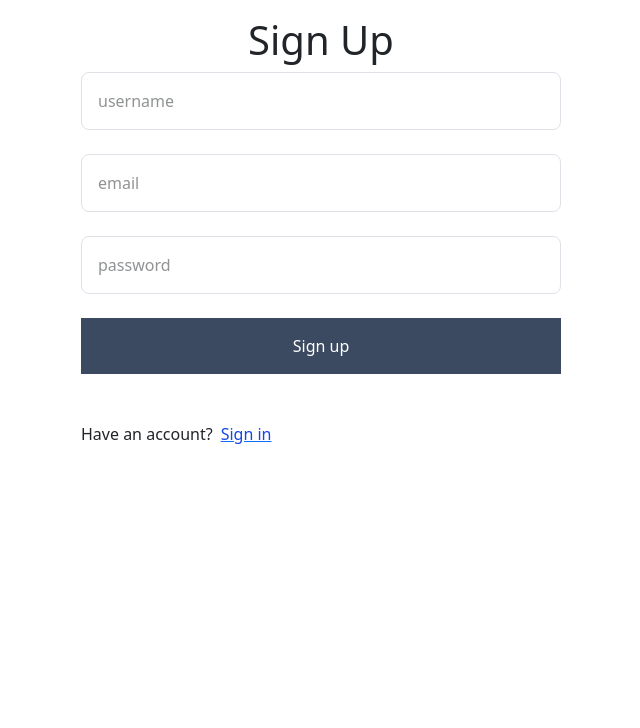
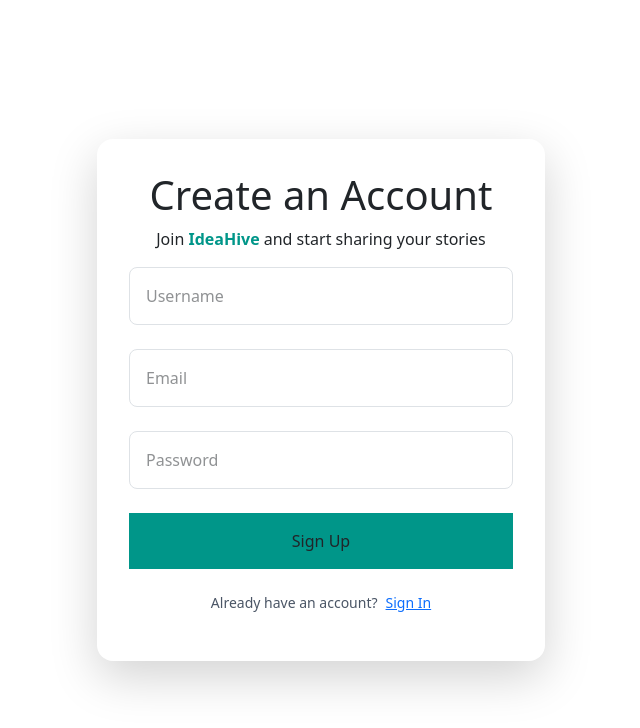
Before and after one commit to sudhiitg/IdeaHive, a React (Vite) app in the folder client/: page /sign-up in a window 1280 px wide. Shown: the top 728 px of the page, without its empty margins (319-959 px from the left). Built offline with nearby package versions, Linux system fonts and the light colour scheme.

Commit message:
Made UI changes in Signin,SignUp,Dashboard,Home

```diff
--- a/client/src/pages/Dashboard.jsx
+++ b/client/src/pages/Dashboard.jsx
@@ -1,7 +1,150 @@
-import React from 'react'
+import React, { useState } from "react";
+import {
+  FaHome,
+  FaUser,
+  FaSignOutAlt,
+  FaFileAlt,
+  FaBars,
+} from "react-icons/fa";
+import { useNavigate } from "react-router-dom";
+import PostCard from "../components/PostCard";
+import { useDispatch } from "react-redux";
+import {
+  signOutUserFailure,
+  signOutUserSuccess,
+  signOutUserStart,
+} from "../redux/user/userSlice";
+import Header from '../components/Header.jsx';
+export default function Dashboard() {
+  const [collapsed, setCollapsed] = useState(false);
+  const [posts, setPosts] = useState([]);
+  const [visibleCount, setVisibleCount] = useState(6);
+  const navigate = useNavigate();
+  const dispatch = useDispatch();
 
-export default function Dashboard() {
+  const toggleSidebar = () => {
+    setCollapsed(!collapsed);
+  };
+
+  const menuItems = [
+    { icon: <FaHome />, label: "Home" },
+    { icon: <FaUser />, label: "Profile" },
+    { icon: <FaFileAlt />, label: "Posts" },
+    { icon: <FaSignOutAlt />, label: "Signout" },
+  ];
+
+  const fetchPosts = async () => {
+    const res = await fetch("/api/post/getPosts");
+    const data = await res.json();
+    setPosts(data.posts);
+  };
+
+  const handleSubmit = (item) => {
+    return () => {
+      if (item.label === "Home") {
+        navigate("/");
+      } else if (item.label === "Profile") {
+        navigate("/profile");
+      } else if (item.label === "Posts") {
+        fetchPosts();
+      } else if (item.label === "Signout") {
+        handleSignOut();
+      }
+    };
+  };
+
+  const handleSignOut = async () => {
+    try {
+      dispatch(signOutUserStart());
+      const res = await fetch("/api/auth/signout");
+      const data = await res.json();
+      if (data.success === false) {
+        dispatch(signOutUserFailure(data.message));
+        return;
+      }
+      dispatch(signOutUserSuccess(data));
+      navigate("/");
+    } catch (error) {
+      dispatch(signOutUserFailure(error.message));
+    }
+  };
+
   return (
-    <div>Dashboard</div>
-  )
+    <div>{<Header/>}
+    <div className="flex h-screen">
+      {/* Sidebar */}
+      <div
+        className={`transition-all duration-300 border-r shadow-md ${
+          collapsed ? "w-16" : "w-64"
+        } p-4`}
+      >
+        <div className="flex items-center justify-between mb-6">
+          {!collapsed && (
+            <h1 className="text-xl font-bold text-teal-600">IdeaHive</h1>
+          )}
+          <button
+            onClick={toggleSidebar}
+            className="p-2 rounded-md hover:bg-gray-200"
+          >
+            <FaBars />
+          </button>
+        </div>
+        <ul className="space-y-3">
+          {menuItems.map((item, index) => (
+            <li
+              key={index}
+              className="flex items-center space-x-3 p-2 rounded-lg hover:bg-gray-20 cursor-pointer  transition"
+              onClick={handleSubmit(item)}
+            >
+              <span className="text-lg">{item.icon}</span>
+              {!collapsed && (
+                <span className="text-sm font-medium">{item.label}</span>
+              )}
+            </li>
+          ))}
+        </ul>
+      </div>
+
+      {/* Main content */}
+      <div className="flex-1 p-6 overflow-y-auto">
+        <h2 className="text-3xl font-semibold text-teal-600 mb-6">
+           Dashboard
+        </h2>
+
+        <div className="max-w-6xl mx-auto flex flex-col gap-8">
+          {posts && posts.length > 0 ? (
+            <div className="flex flex-col gap-6">
+              <h3 className="text-2xl font-semibold text-center text-teal-600">
+                Recent Posts
+              </h3>
+
+              {/* Post Grid */}
+              <div className="grid grid-cols-1 sm:grid-cols-2 md:grid-cols-3 gap-6">
+                {posts.slice(0, visibleCount).map((post) => (
+                  <PostCard key={post._id} post={post} />
+                ))}
+              </div>
+
+              {/* Show More Button */}
+              {visibleCount < posts.length && (
+                <div className="text-center">
+                  <button
+                    className="mt-4 px-6 py-2 bg-teal-600 text-white rounded-full hover:bg-teal-700 transition shadow"
+                    onClick={() => setVisibleCount((prev) => prev + 6)}
+                  >
+                    Show More
+                  </button>
+                </div>
+              )}
+            </div>
+          ) : (
+            <div className="text-center text-gray-500">
+              No posts found. Click on "Posts" to load content.
+            </div>
+          )}
+        </div>
+      </div>
+    </div>
+    </div>
+  );
 }
--- a/client/src/pages/Home.jsx
+++ b/client/src/pages/Home.jsx
@@ -1,7 +1,56 @@
+import { Link } from 'react-router-dom';
+// import CallToAction from '../components/CallToAction';
+import { useEffect, useState } from 'react';
+import PostCard from '../components/PostCard';
+import Header from '../components/Header';
 
-import React from 'react'
 export default function Home() {
+  const [posts, setPosts] = useState([]);
+
+  useEffect(() => {
+    const fetchPosts = async () => {
+      const res = await fetch('/api/post/getPosts');
+      const data = await res.json();
+      setPosts(data.posts);
+    };
+    fetchPosts();
+  }, []);
   return (
-    <div>Home</div>
-  )
+    <div>
+    {<Header/>}
+      <div className='flex flex-col gap-6 p-28 px-3 max-w-6xl mx-auto '>
+        <h1 className='text-3xl font-bold lg:text-6xl'>Welcome to my Blog</h1>
+        <p className='text-gray-500 text-xs sm:text-sm'>
+          Here you'll find a variety of articles and tutorials on topics such as
+          web development, software engineering, and programming languages.
+        </p>
+        {/* <Link
+          to='/search'
+          className='text-xs sm:text-sm text-teal-500 font-bold hover:underline'
+        >
+          View all posts
+        </Link> */}
+      </div>
+
+
+      <div className='max-w mx-auto p-3 flex flex-col py-7'>
+        {posts && posts.length > 0 && (
+          <div className='flex flex-col gap-4'>
+            <h2 className='text-2xl font-semibold text-center'>Recent Posts</h2>
+             <div className='grid grid-cols-1 sm:grid-cols-1 md:grid-cols-2 lg:grid-cols-3 gap-6'>
+        {posts.map((post) => (
+          <PostCard key={post._id} post={post} />
+        ))}
+      </div>
+            {/* <Link
+              to={'/search'}
+              className='text-lg text-teal-500 hover:underline text-center'
+            >
+              View all posts
+            </Link> */}
+          </div>
+        )}
+      </div>
+    </div>
+  );
 }
--- a/client/src/pages/Signin.jsx
+++ b/client/src/pages/Signin.jsx
@@ -6,7 +6,8 @@ import {
   signInSuccess,
   signInFailure,
 } from '../redux/user/userSlice';
-// import OAuth from '../components/OAuth';
+import OAuth from '../components/OAuth';
+
 
 export default function Signin() {
   const [formData, setFormData] = useState({});
@@ -44,39 +45,61 @@ export default function Signin() {
   };
   return (
 
-    <div className='p-3 max-w-lg mx-auto'>
-      <h1 className='text-3xl text-center font-semibold my-7'>Sign In</h1>
-      <form onSubmit={handleSubmit} className='flex flex-col gap-4'>
+    <div className="min-h-screen flex items-center justify-center bg-gradient-to-br ">
+  <div className=" p-8 rounded-2xl shadow-lg w-full max-w-md">
+    {/* Header */}
+    <h1 className="text-3xl font-bold text-center mb-2">
+      Welcome Back
+    </h1>
+    <p className="text-center  mb-6">
+      Sign in to continue blogging on <span className="text-teal-600 font-semibold">IdeaHive</span>
+    </p>
+
+    {/* Form */}
+    <form onSubmit={handleSubmit} className="flex flex-col gap-4">
       <input
-          type='email'
-          placeholder='email'
-          className='border p-3 rounded-lg'
-          id='email'
+        type="email"
+        placeholder="Email"
+        className="border border-gray-300 p-3 rounded-lg focus:ring-2 focus:ring-teal-500 focus:outline-none"
+        id="email"
         onChange={handleChange}
       />
       <input
-          type='password'
-          placeholder='password'
-          className='border p-3 rounded-lg'
-          id='password'
+        type="password"
+        placeholder="Password"
+        className="border border-gray-300 p-3 rounded-lg focus:ring-2 focus:ring-teal-500 focus:outline-none"
+        id="password"
         onChange={handleChange}
       />
 
       <button
         disabled={loading}
-          className='bg-slate-700 text-white p-3 rounded-lg uppercase hover:opacity-95 disabled:opacity-80'
+        className="w-full bg-teal-600 text-white p-3 rounded-lg font-medium uppercase hover:bg-teal-700 disabled:opacity-80 transition"
       >
-          {loading ? 'Loading...' : 'Sign In'}
+        {loading ? "Loading..." : "Sign In"}
       </button>
-        {/* <OAuth/> */}
+
+      {/* Divider */}
+      <div className="flex items-center my-4">
+        <div className="flex-grow h-px bg-gray-300"></div>
+        <span className="px-3 text-sm">or</span>
+        <div className="flex-grow h-px bg-gray-300"></div>
+      </div>
+
+      {/* OAuth */}
+      <OAuth />
     </form>
-      <div className='flex gap-2 mt-5'>
-        <p>Dont have an account?</p>
-        <Link to={'/sign-up'}>
-          <span className='text-blue-700'>Sign up</span>
+
+    {/* Footer */}
+    <div className="flex justify-center gap-2 mt-6 text-sm">
+      <p className="text-gray-600">Don’t have an account?</p>
+      <Link to={"/sign-up"} className="text-teal-600 font-medium hover:underline">
+        Sign Up
       </Link>
     </div>
-      {error && <p className='text-red-500 mt-5'>{error}</p>}
+
+    {error && <p className="text-red-500 text-center mt-4">{error}</p>}
+  </div>
 </div>
 
   );
--- a/client/src/pages/Signup.jsx
+++ b/client/src/pages/Signup.jsx
@@ -39,27 +39,56 @@ export default function Signup() {
       }
     };
   return (
-    <div className='p-3 max-w-lg mx-auto'>
-        <h1 className='text-3xl text-center font-semibold
-        my-7'>Sign Up</h1>
-        <form onSubmit={handleSubmit} className='flex flex-col gap-4'>
-            <input type='text' placeholder='username'
-                className='border p-3 rounded-lg' id='username'onChange={handleChange}/>
-             <input type='email' placeholder='email'
-                className='border p-3 rounded-lg' id='email'onChange={handleChange}/>
-             <input type='password' placeholder='password'
-                className='border p-3 rounded-lg' id='password'onChange={handleChange}/>
-             <button className='bg-slate-700 text-white p-3
-             rounded-lg uppercase hover: opacity-95 disabled:opacity-80'>Sign up</button>
+    <div className="min-h-screen flex items-center justify-center bg-gradient-to-br ">
+  <div className=" p-8 rounded-2xl shadow-lg w-full max-w-md">
+    {/* Header */}
+    <h1 className="text-3xl font-bold text-center  mb-2">
+      Create an Account
+    </h1>
+    <p className="text-center  mb-6">
+      Join <span className="text-teal-600 font-semibold">IdeaHive</span> and start sharing your stories
+    </p>
 
+    {/* Form */}
+    <form onSubmit={handleSubmit} className="flex flex-col gap-4">
+      <input
+        type="text"
+        placeholder="Username"
+        className="border border-gray-300 p-3 rounded-lg focus:ring-2 focus:ring-teal-500 focus:outline-none"
+        id="username"
+        onChange={handleChange}
+      />
+      <input
+        type="email"
+        placeholder="Email"
+        className="border border-gray-300 p-3 rounded-lg focus:ring-2 focus:ring-teal-500 focus:outline-none"
+        id="email"
+        onChange={handleChange}
+      />
+      <input
+        type="password"
+        placeholder="Password"
+        className="border border-gray-300 p-3 rounded-lg focus:ring-2 focus:ring-teal-500 focus:outline-none"
+        id="password"
+        onChange={handleChange}
+      />
 
-        </form>
-        <div className='flex gap-2 mt-5'>
-         <p>Have an account?</p>
-          <Link to={"/sign-in"}>
-            <span className='text-blue-700'>Sign in</span>
-          </Link>
-        </div>
+      <button
+        className="w-full bg-teal-600 p-3 rounded-lg font-medium uppercase hover:bg-teal-700 disabled:opacity-80 transition"
+      >
+        Sign Up
+      </button>
+    </form>
+
+    {/* Footer */}
+    <div className="flex justify-center gap-2 mt-6 text-sm">
+      <p className="text-gray-600">Already have an account?</p>
+      <Link to={"/sign-in"} className="text-teal-600 font-medium hover:underline">
+        Sign In
+      </Link>
     </div>
+  </div>
+</div>
+
   )
 }
```
Lines whose indentation alone changed are shown as unchanged.
